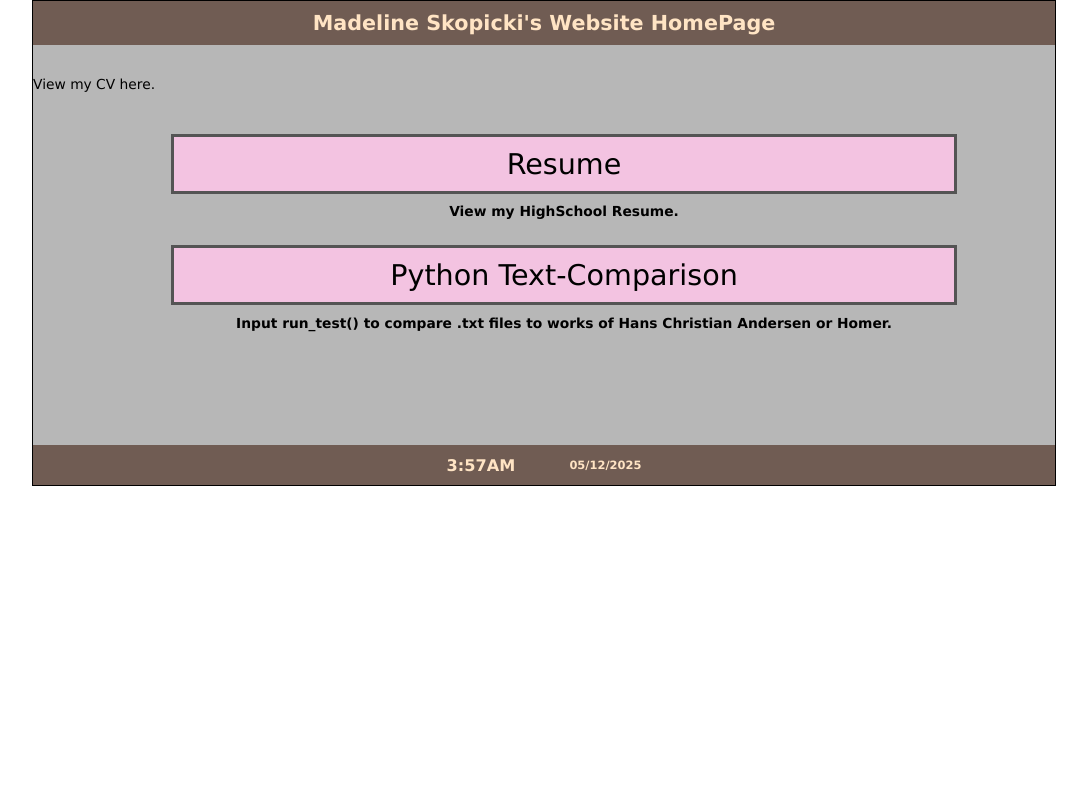
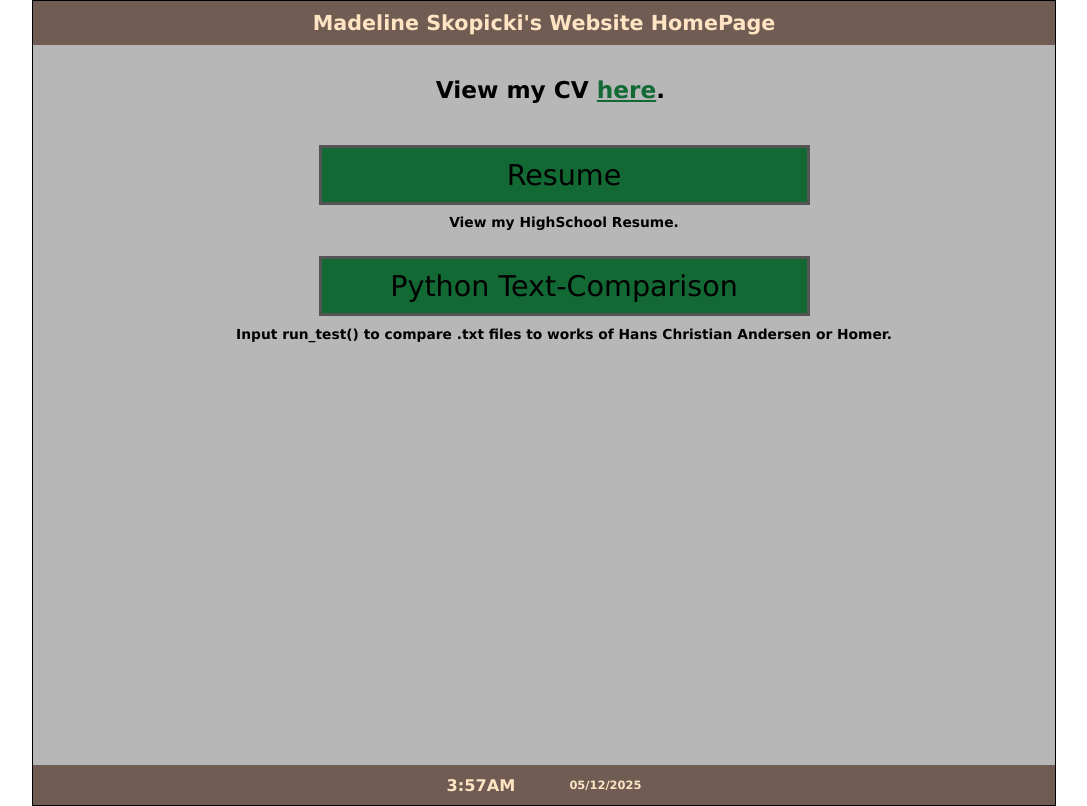
Before and after one commit to msko24/madelineskopicki, a plain HTML site: page index.html in a window 1280 px wide. Shown: the whole page, without its empty margins (96-1183 px from the left). Drawn offline with Linux system fonts and the light colour scheme.

Commit message:
Update index.css

```diff
--- a/index.css
+++ b/index.css
@@ -16,8 +16,21 @@
     display: flex;
     flex-direction: row;
     position: relative;
-    height: 50vh;
-    background-color: #f3c3e1;
+    height: 100vh;
+    background-color: #126933;
+}
+
+.link {
+    text-align: center;
+    font-size: calc(4px + 1.5vw);
+    margin-top: 0px;
+    padding: 0 0 0 1vw;
+    font-weight: bold;
+}
+
+.link a{
+    color: #126933;
+    text-decoration: underline;
 }
 
 header{
@@ -33,7 +46,8 @@ nav{
     background-color: #B7B7B7;
     font-size: calc(1px + 1vw);
     width: 100%;
-    height: 50vh;
+    height: 90vh;
+    text-align: center;
 }
 
 nav ul{
@@ -46,12 +60,13 @@ nav ul{
 }
 
 nav li{
-    margin: 1% 10%;
+    margin: 1% 25%;
     display: inline;
     padding: 1% 2%;
     font-size: calc(3px + 2vw);
     border: 3px solid #545454;
-    background-color: #f3c3e1;
+    background-color: #126933;
+    text-align: center;
 }
 
 nav a{
@@ -85,7 +100,7 @@ footer{
 }
 
 footer a{
-    color: #f3c3e1;
+    color: #126933;
 }
 
 #time-date{
```
